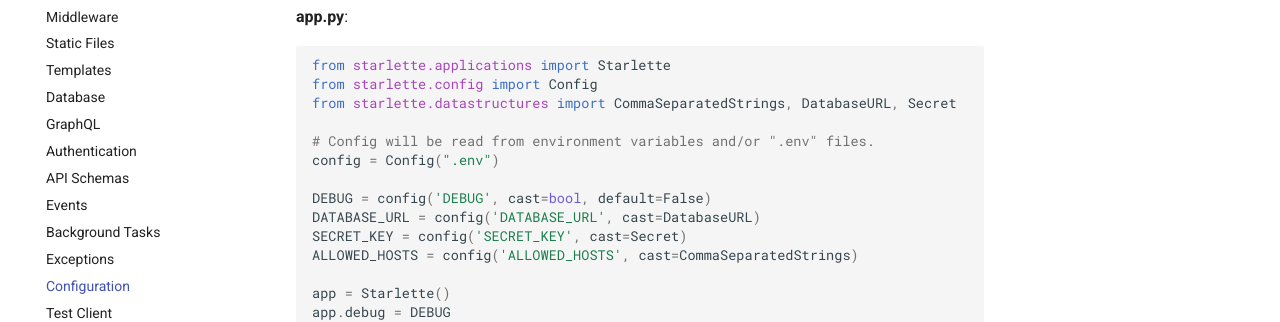
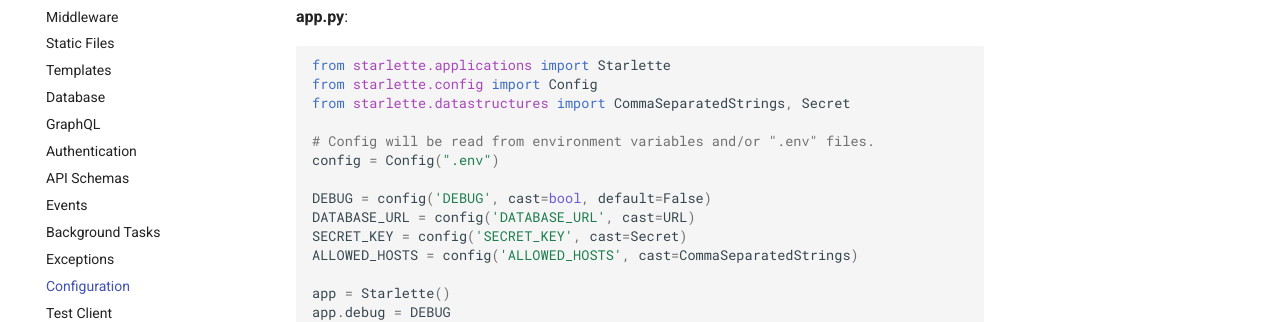
Before and after one commit to hidraco/starlette, an MkDocs documentation site: the page built from docs/config.md, in a window 1280 px wide and 1400 px high. Shown: the part 310-632 px from the top of the window. Built offline with MkDocs 1.6.1 and Material for MkDocs 9.7.7, drawn with Linux system fonts in a browser that asks for light colours; comment, search, counter and statistics services are not loaded; some of the changed text lies outside the part shown.

Commit message:
Update Config docs/add settings endpoint example (#409)
Update Config docs, removing defunct DATABASE_URL references.

````diff
--- a/docs/config.md
+++ b/docs/config.md
@@ -9,13 +9,13 @@ that is not committed to source control.
 ```python
 from starlette.applications import Starlette
 from starlette.config import Config
-from starlette.datastructures import CommaSeparatedStrings, DatabaseURL, Secret
+from starlette.datastructures import CommaSeparatedStrings, Secret
 
 # Config will be read from environment variables and/or ".env" files.
 config = Config(".env")
 
 DEBUG = config('DEBUG', cast=bool, default=False)
-DATABASE_URL = config('DATABASE_URL', cast=DatabaseURL)
+DATABASE_URL = config('DATABASE_URL', cast=URL)
 SECRET_KEY = config('SECRET_KEY', cast=Secret)
 ALLOWED_HOSTS = config('ALLOWED_HOSTS', cast=CommaSeparatedStrings)
 
@@ -62,7 +62,7 @@ Secret('**********')
 '98n349$%8b8-7yjn0n8y93T$23r'
 ```
 
-Similarly, the `URL` and `DatabaseURL` class will hide any password component
+Similarly, the `URL` class will hide any password component
 in their representations.
 
 ```python
@@ -128,7 +128,7 @@ application logic separated:
 
 ```python
 from starlette.config import Config
-from starlette.datastructures import DatabaseURL, Secret
+from starlette.datastructures import URL, Secret
 
 config = Config(".env")
 
@@ -136,7 +136,7 @@ DEBUG = config('DEBUG', cast=bool, default=False)
 TESTING = config('TESTING', cast=bool, default=False)
 SECRET_KEY = config('SECRET_KEY', cast=Secret)
 
-DATABASE_URL = config('DATABASE_URL', cast=DatabaseURL)
+DATABASE_URL = config('DATABASE_URL', cast=URL)
 if TESTING:
     DATABASE_URL = DATABASE_URL.replace(database='test_' + DATABASE_URL.database)
 ```
@@ -180,6 +180,8 @@ app.add_middleware(
 @app.route('/', methods=['GET'])
 async def homepage(request):
     ...
+
+
 ```
 
 Now let's deal with our test configuration.
````
